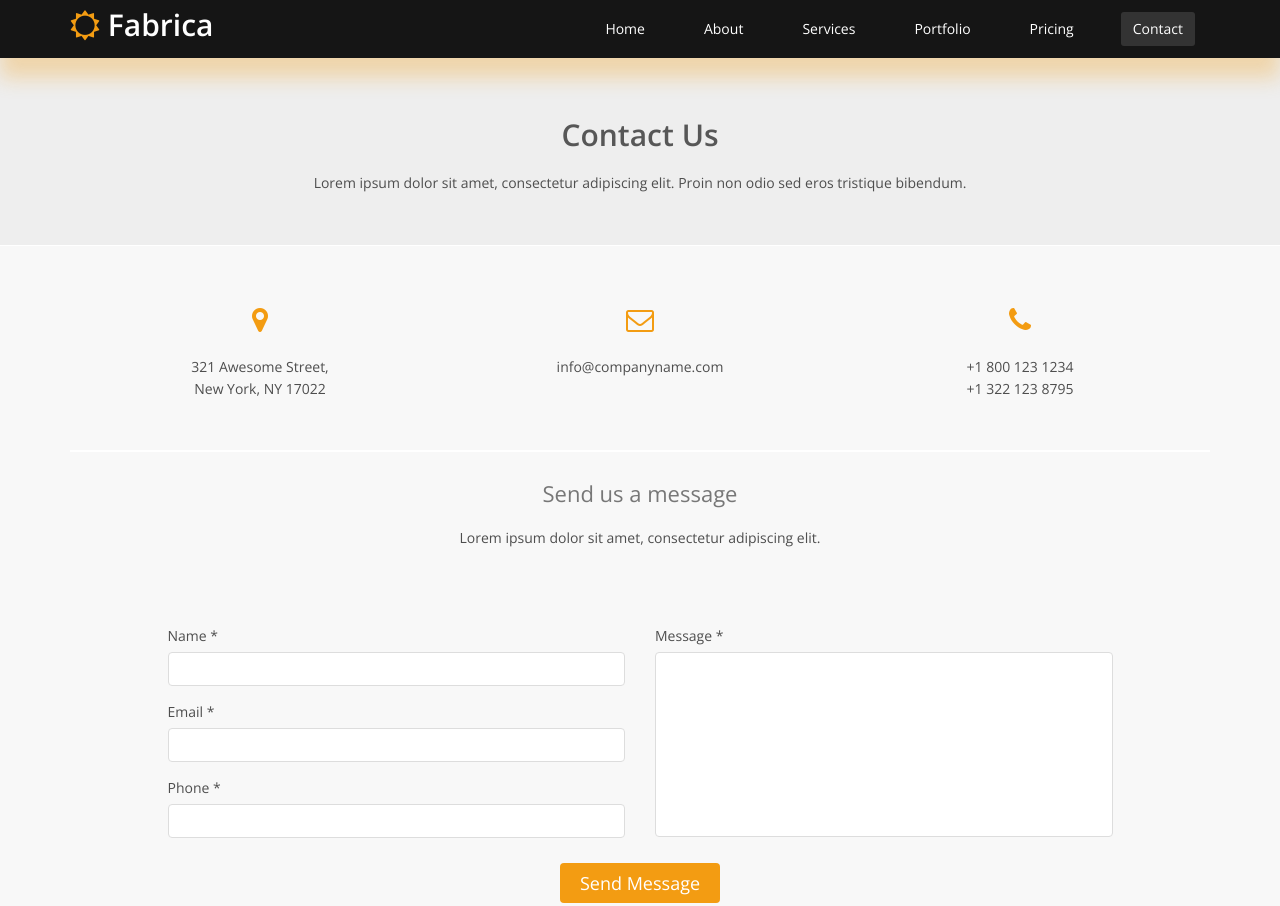
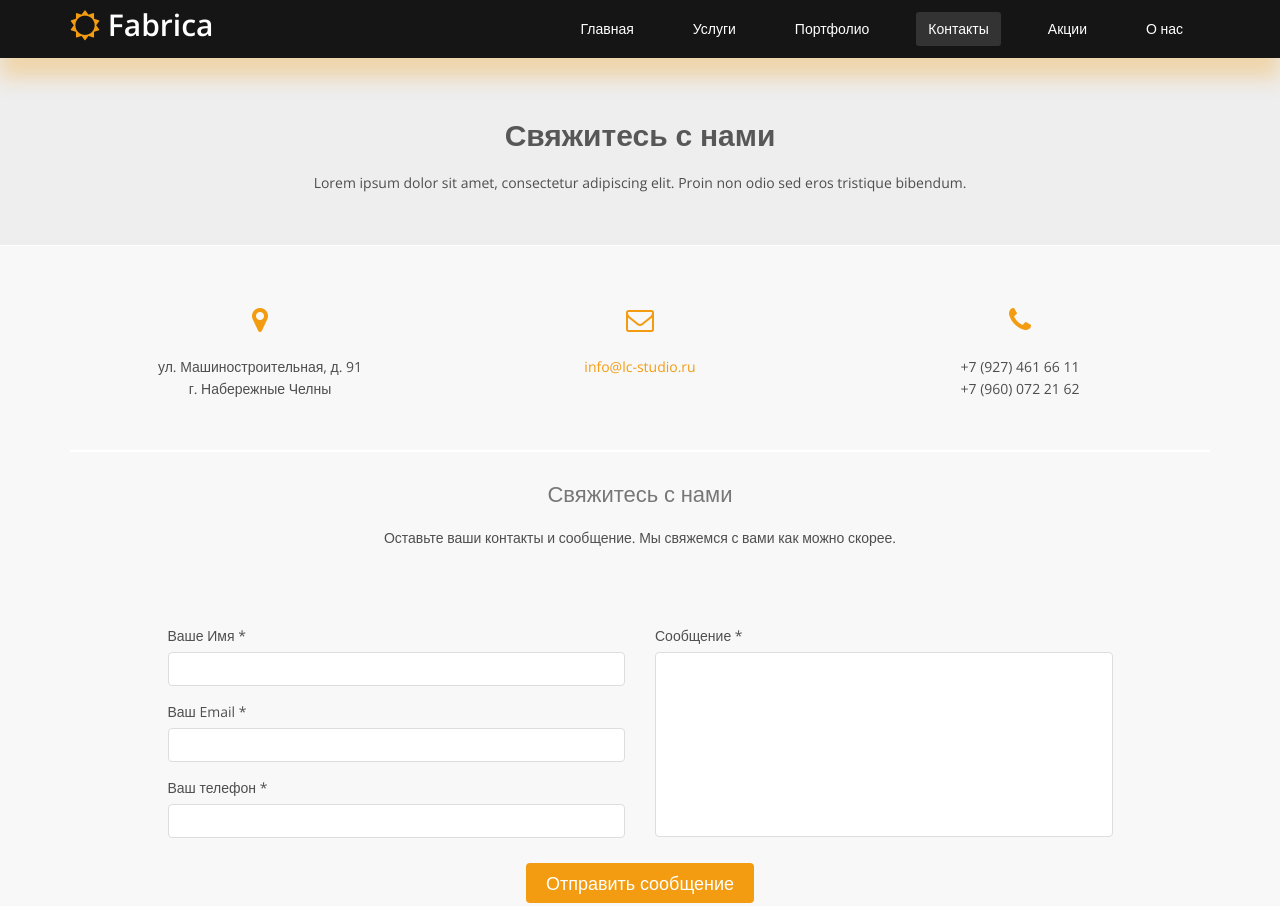
Before and after one commit to rishatsharafiev/fabrica, a plain HTML site: page contact.html in a window 1280 px wide. Shown: the top 906 px of the page. Drawn offline with nearby package versions, Linux system fonts and the light colour scheme; files whose address does not match are found by name.

Commit message:
Поправил страницу контакты.

```diff
--- a/contact.html
+++ b/contact.html
@@ -29,12 +29,15 @@
         <a class="navbar-brand" href="index.html"><i class="fa fa-sun-o"></i> Fabrica</a> </div>
       <div class="collapse navbar-collapse navbar-right">
         <ul class="nav navbar-nav">
-          <li><a href="index.html">Home</a></li>
-          <li><a href="about.html">About</a></li>
-          <li><a href="services.html">Services</a></li>
-          <li><a href="portfolio.html">Portfolio</a></li>
-          <li><a href="pricing.html">Pricing</a></li>
-          <li class="active"><a href="contact.html">Contact</a></li>
+          <li><a href="index.html">Главная</a></li>
+          <li><a href="services.html">Услуги</a></li>
+          <li><a href="portfolio.html">Портфолио</a></li>
+          <li class="active"><a href="contact.html">Контакты</a></li>
+          <li><a href="sales.html">Акции</a></li>
+          <li><a href="about.html">О нас</a></li>
+          <!--
+          <li><a href="pricing.html">Цены</a></li>
+          -->
         </ul>
       </div>
     </div>
@@ -42,56 +45,56 @@
 </header>
 <div id="inner-page">
   <div class="top-center">
-    <h2>Contact Us</h2>
+    <h2>Свяжитесь с нами</h2>
     <p class="lead">Lorem ipsum dolor sit amet, consectetur adipiscing elit. Proin non odio sed eros tristique bibendum.</p>
   </div>
   <div class="container">
           <div class="row contact_top">
         <div class="col-md-4 contact_details"> <i class="fa fa-map-marker fa-2x"></i>
-        <p>321 Awesome Street,<br>
-          New York, NY 17022</p>
+          <p>ул. Машиностроительная, д. 91<br>
+            г. Набережные Челны</p>
         </div>
         <div class="col-md-4 contact_details"> <i class="fa fa-envelope-o fa-2x"></i>
-        <p>info@companyname.com</p>
+          <p><a href="mailto:info@lc-studio.ru">info@lc-studio.ru</a></p>
         </div>
         <div class="col-md-4 contact_details"> <i class="fa fa-phone fa-2x"></i>
-        <p>+1 800 123 1234<br>
-          +1 322 123 8795</p>
+          <p>+7 (927) 461 66 11<br>
+            +7 (960) 072 21 62</p>
         </div>
       </div>
       <div class="center">
-      <h3>Send us a message</h3>
-      <p class="lead">Lorem ipsum dolor sit amet, consectetur adipiscing elit.</p>
+        <h3>Свяжитесь с нами</h3>
+        <p class="lead">Оставьте ваши контакты и сообщение. Мы свяжемся с вами как можно скорее.</p>
       </div>
-    <form name="sentMessage" id="contactForm" novalidate>
+      <form name="sentMessage" id="contactForm" novalidate="">
         <div class="row">
           <div class="col-sm-5 col-sm-offset-1">
             <div class="form-group">
-            <label>Name *</label>
+              <label>Ваше Имя *</label>
               <input type="text" id="name" class="form-control" required="required">
               <p class="help-block text-danger"></p>
             </div>
             <div class="form-group">
-            <label>Email *</label>
+              <label>Ваш Email *</label>
               <input type="email" id="email" class="form-control" required="required">
               <p class="help-block text-danger"></p>
             </div>
             <div class="form-group">
-            <label>Phone *</label>
+              <label>Ваш телефон *</label>
               <input type="tel" id="phone" class="form-control" required="required">
               <p class="help-block text-danger"></p>
             </div>
           </div>
           <div class="col-sm-5">
             <div class="form-group">
-            <label>Message *</label>
-            <textarea name="message" id="message" required class="form-control" rows="8"></textarea>
+              <label>Сообщение *</label>
+              <textarea name="message" id="message" required="" class="form-control" rows="8"></textarea>
               <p class="help-block text-danger"></p>
             </div>
           </div>
           <div class="col-lg-12 text-center">
             <div id="success"></div>
-          <button type="submit" class="btn btn-primary btn-lg">Send Message</button>
+            <button type="submit" class="btn btn-primary btn-lg">Отправить сообщение</button>
           </div>
         </div>
       </form>
```
Lines whose indentation alone changed are shown as unchanged.
